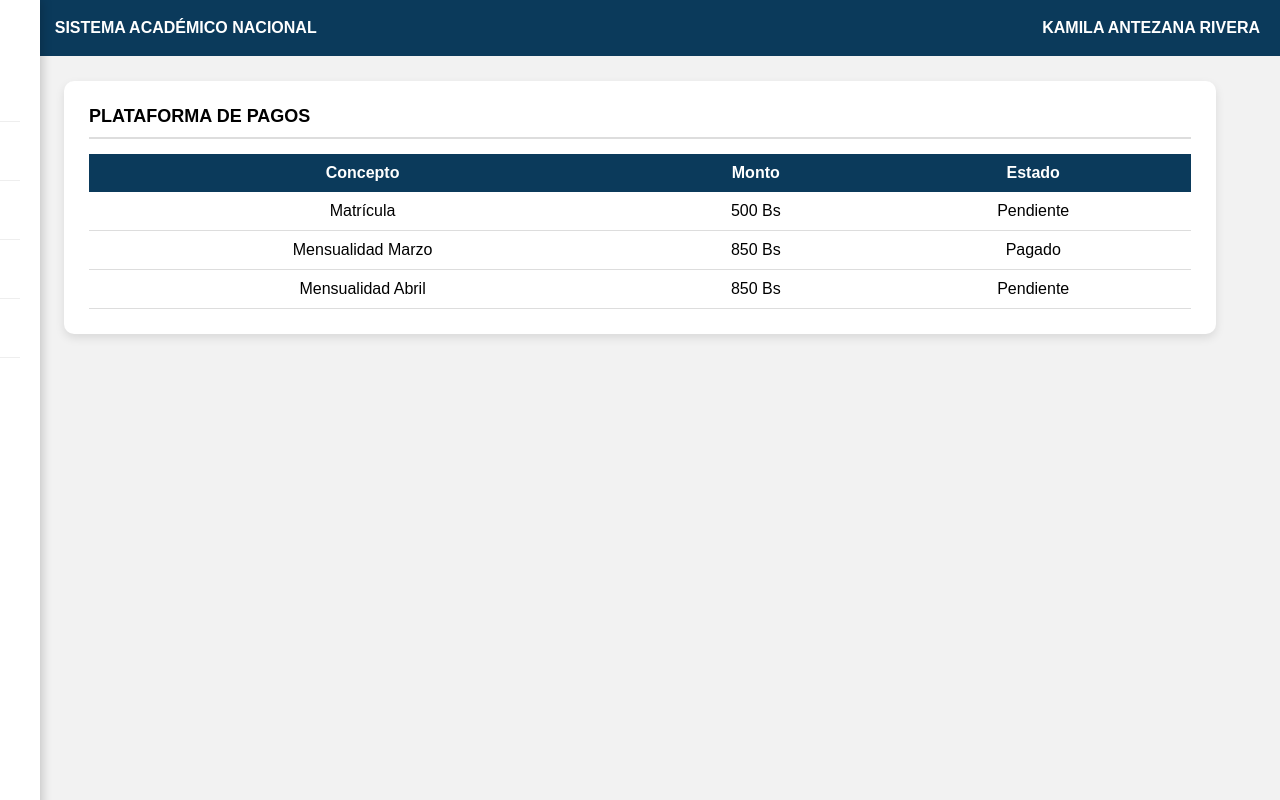
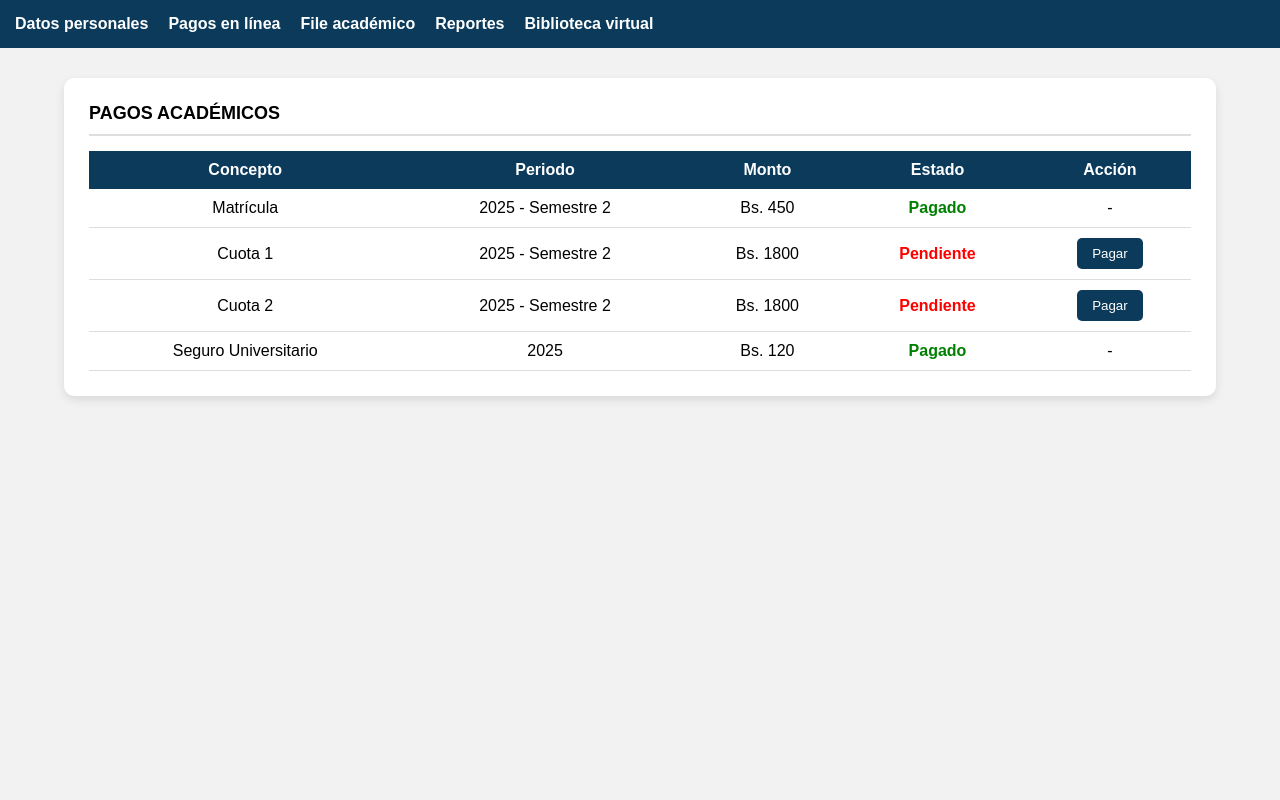
Before and after one commit to kamilaantezana-cyber/sistema-academico-ucb, a plain HTML site: page pagos.html in a window 1280 px wide. Drawn offline with Linux system fonts and the light colour scheme.

Commit message:
Update pagos.html

```diff
--- a/pagos.html
+++ b/pagos.html
@@ -3,60 +3,45 @@
 
 <head>
 <meta charset="UTF-8">
-<title>Plataforma de Pagos</title>
+<meta name="viewport" content="width=device-width, initial-scale=1.0">
+<title>Pagos Académicos</title>
 
 <style>
 
 body{
-font-family: Arial;
+font-family: Arial, sans-serif;
 background:#f2f2f2;
 margin:0;
 }
 
-.topbar{
+/* BARRA DE NAVEGACIÓN */
+
+.navbar{
 background:#0b3a5b;
+padding:15px;
+display:flex;
+gap:20px;
+}
+
+.navbar a{
 color:white;
-padding:15px 20px;
-display:flex;
-justify-content:space-between;
-align-items:center;
+text-decoration:none;
 font-weight:bold;
 }
 
-.menu-btn{
-font-size:22px;
-cursor:pointer;
-margin-right:15px;
+.navbar a:hover{
+text-decoration:underline;
 }
 
-.sidebar{
-position:fixed;
-left:-260px;
-top:0;
-width:260px;
-height:100%;
-background:white;
-box-shadow:2px 0 10px rgba(0,0,0,0.2);
-padding:20px;
-transition:0.3s;
-z-index:1000;
-}
-
-.sidebar p{
-padding:12px 0;
-border-bottom:1px solid #eee;
-}
-
-.sidebar a{
-text-decoration:none;
-color:black;
-}
+/* CONTENEDOR */
 
 .container{
 width:90%;
 margin:auto;
-margin-top:25px;
+margin-top:30px;
 }
+
+/* TARJETAS */
 
 .card{
 background:white;
@@ -66,6 +51,8 @@ margin-bottom:20px;
 box-shadow:0 4px 10px rgba(0,0,0,0.1);
 }
 
+/* TITULOS */
+
 .section-title{
 font-weight:bold;
 font-size:18px;
@@ -73,6 +60,8 @@ border-bottom:2px solid #ddd;
 padding-bottom:10px;
 margin-bottom:15px;
 }
+
+/* TABLA */
 
 table{
 width:100%;
@@ -91,31 +80,44 @@ border-bottom:1px solid #ddd;
 text-align:center;
 }
 
+.estado-pagado{
+color:green;
+font-weight:bold;
+}
+
+.estado-pendiente{
+color:red;
+font-weight:bold;
+}
+
+button{
+padding:8px 15px;
+border:none;
+background:#0b3a5b;
+color:white;
+border-radius:5px;
+cursor:pointer;
+}
+
+button:hover{
+background:#082a41;
+}
+
 </style>
+
 </head>
 
 <body>
 
-<div id="sidebar" class="sidebar">
+<!-- MENÚ SUPERIOR -->
 
-<h3>Menú</h3>
+<div class="navbar">
 
-<p><a href="index.html">Datos personales</a></p>
-<p><a href="pagos.html">Plataforma de pagos en línea</a></p>
-<p><a href="file-academico.html">File Académico</a></p>
-<p><a href="https://biblioteca.ucb.edu.bo/" target="_blank">Biblioteca Virtual</a></p>
-<p><a href="reportes.html">Reportes</a></p>
-
-</div>
-
-<div class="topbar">
-
-<div style="display:flex;align-items:center;">
-<div class="menu-btn" onclick="toggleMenu()">☰</div>
-<div>SISTEMA ACADÉMICO NACIONAL</div>
-</div>
-
-<div>KAMILA ANTEZANA RIVERA</div>
+<a href="index.html">Datos personales</a>
+<a href="pagos.html">Pagos en línea</a>
+<a href="file-academico.html">File académico</a>
+<a href="reportes.html">Reportes</a>
+<a href="https://biblioteca.ucb.edu.bo/" target="_blank">Biblioteca virtual</a>
 
 </div>
 
@@ -123,32 +125,48 @@ text-align:center;
 
 <div class="card">
 
-<div class="section-title">PLATAFORMA DE PAGOS</div>
+<div class="section-title">PAGOS ACADÉMICOS</div>
 
 <table>
 
 <tr>
 <th>Concepto</th>
+<th>Periodo</th>
 <th>Monto</th>
 <th>Estado</th>
+<th>Acción</th>
 </tr>
 
 <tr>
 <td>Matrícula</td>
-<td>500 Bs</td>
-<td>Pendiente</td>
+<td>2025 - Semestre 2</td>
+<td>Bs. 450</td>
+<td class="estado-pagado">Pagado</td>
+<td>-</td>
 </tr>
 
 <tr>
-<td>Mensualidad Marzo</td>
-<td>850 Bs</td>
-<td>Pagado</td>
+<td>Cuota 1</td>
+<td>2025 - Semestre 2</td>
+<td>Bs. 1800</td>
+<td class="estado-pendiente">Pendiente</td>
+<td><button>Pagar</button></td>
 </tr>
 
 <tr>
-<td>Mensualidad Abril</td>
-<td>850 Bs</td>
-<td>Pendiente</td>
+<td>Cuota 2</td>
+<td>2025 - Semestre 2</td>
+<td>Bs. 1800</td>
+<td class="estado-pendiente">Pendiente</td>
+<td><button>Pagar</button></td>
+</tr>
+
+<tr>
+<td>Seguro Universitario</td>
+<td>2025</td>
+<td>Bs. 120</td>
+<td class="estado-pagado">Pagado</td>
+<td>-</td>
 </tr>
 
 </table>
@@ -157,20 +175,6 @@ text-align:center;
 
 </div>
 
-<script>
+</body>
 
-function toggleMenu(){
-const menu = document.getElementById("sidebar");
-
-if(menu.style.left === "0px"){
-menu.style.left = "-260px";
-}else{
-menu.style.left = "0px";
-}
-
-}
-
-</script>
-
-</body>
 </html>
```
